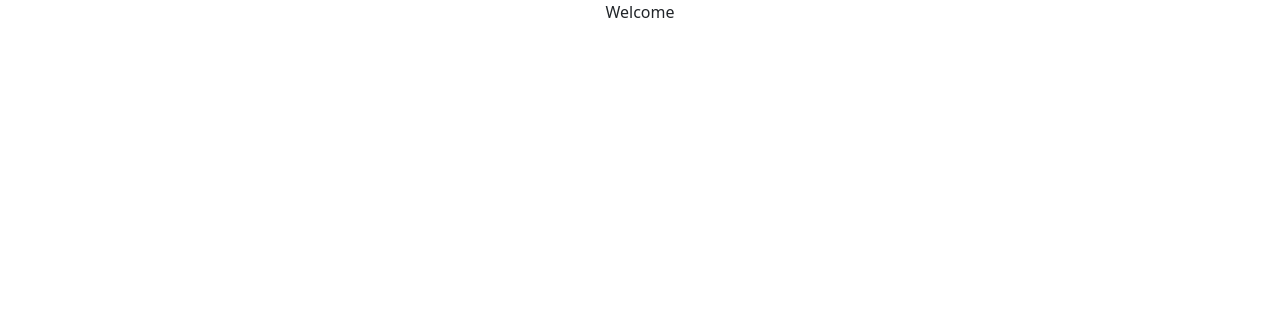
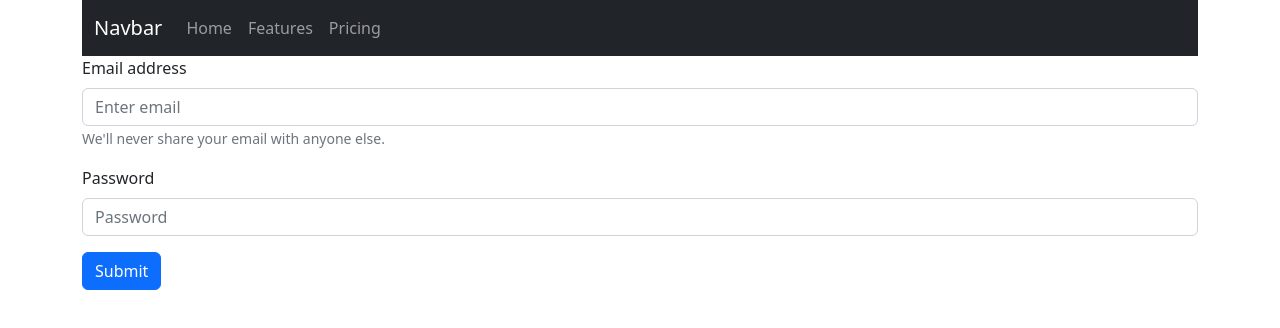
Before and after one commit to tceyhan/react-06-github-followers-app, a React (Create React App) app: page / in a window 1280 px wide. Shown: the top 328 px of the page. Built offline with nearby package versions, Linux system fonts and the light colour scheme.

Commit message:
login form added

```diff
--- a/src/App.js
+++ b/src/App.js
@@ -1,9 +1,10 @@
 import './App.css';
+import AppRouter from './router/AppRouter';
 
 function App() {
   return (
-    <div className="App">
-      Welcome
+    <div className="container">
+      <AppRouter />
     </div>
   );
 }
--- a/src/components/LoginForm.jsx
+++ b/src/components/LoginForm.jsx
@@ -1,8 +1,36 @@
-import React from 'react'
+import { useState } from 'react';
+import Button from 'react-bootstrap/Button';
+import Form from 'react-bootstrap/Form';
 
 const LoginForm = () => {
+  const [email, setEmail] = useState("")
+
+  const handleSubmit = (e) => {
+    e.preventDefault()
+    sessionStorage.setItem("email", email)
+
+  }
   return (
-    <div>LoginForm</div>
+    <div>
+      <Form onSubmit={handleSubmit}>
+      <Form.Group className="mb-3" controlId="formBasicEmail">
+        <Form.Label>Email address</Form.Label>
+        <Form.Control type="email" placeholder="Enter email" value={email} onChange ={(e) => setEmail(e.target.value)}required/>
+        <Form.Text className="text-muted">
+          We'll never share your email with anyone else.
+        </Form.Text>
+      </Form.Group>
+
+      <Form.Group className="mb-3" controlId="formBasicPassword">
+        <Form.Label>Password</Form.Label>
+        <Form.Control type="password" placeholder="Password" required />
+      </Form.Group>
+
+      <Button variant="primary" type="submit">
+        Submit
+      </Button>
+    </Form>
+    </div>
   )
 }
 
--- a/src/components/NavBar.jsx
+++ b/src/components/NavBar.jsx
@@ -1,8 +1,21 @@
-import React from 'react'
+import Container from 'react-bootstrap/Container';
+import Nav from 'react-bootstrap/Nav';
+import Navbar from 'react-bootstrap/Navbar';
 
 const NavBar = () => {
   return (
-    <div>NavBar</div>
+    <div>
+      <Navbar bg="dark" variant="dark">
+        <Container>
+          <Navbar.Brand href="#home">Navbar</Navbar.Brand>
+          <Nav className="me-auto">
+            <Nav.Link href="#home">Home</Nav.Link>
+            <Nav.Link href="#features">Features</Nav.Link>
+            <Nav.Link href="#pricing">Pricing</Nav.Link>
+          </Nav>
+        </Container>
+      </Navbar>
+    </div>
   )
 }
 
--- a/src/pages/Login.jsx
+++ b/src/pages/Login.jsx
@@ -1,8 +1,11 @@
 import React from 'react'
+import LoginForm from '../components/LoginForm'
 
 const Login = () => {
   return (
-    <div>Login</div>
+    <div>
+      <LoginForm/>
+    </div>
   )
 }
 
```
